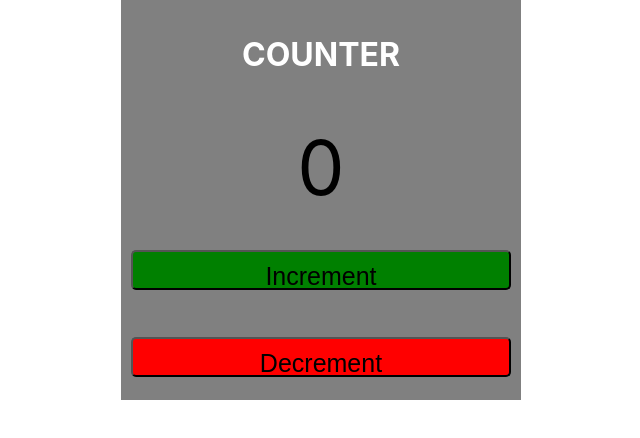
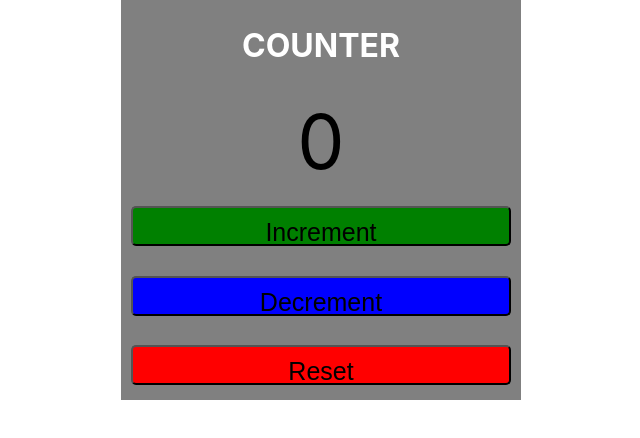
Before and after one commit to waqarkhan9/counterapp, a React (Create React App) app: page / in a window 1280 px wide. Shown: the top 438 px of the page, without its empty margins (319-959 px from the left). Built offline with nearby package versions, Linux system fonts and the light colour scheme.

Commit message:
reset button added

```diff
--- a/src/App.js
+++ b/src/App.js
@@ -5,7 +5,8 @@ import React from 'react';
 import "./style.css";
 
 function App() {
-  const [counter, setCounter] = useState(0);
+  const initialValue = 0;
+  var [counter, setCounter] = useState(0);
 
   const increment = () => {
     setCounter(counter + 1);
@@ -18,6 +19,10 @@ function App() {
       setCounter(counter);
     }
   };
+
+  const reset = ()=>{
+    setCounter(counter = initialValue);
+  }
 
   return (
 
@@ -36,6 +41,10 @@ function App() {
         <button className="DecrementButton" onClick={decrement}>
           Decrement
         </button>
+        <button className="ResetButton" onClick={reset}>
+          Reset
+
+        </button>
 
     </div>
 
--- a/src/style.css
+++ b/src/style.css
@@ -28,14 +28,20 @@ border-radius: 5px;
 
 }
 .DecrementButton{
-    background-color: red;
+    background-color: blue;
     height: 40px;
     padding: 10px;
     margin: 10px;
     font-size: 25px;
     border-radius: 5px;
-
-
+}
+.ResetButton{
+  background-color: red;
+  height: 40px;
+  padding: 10px;
+  margin: 10px;
+  font-size: 25px;
+  border-radius: 5px;
 }
 
 .navbar {
```
